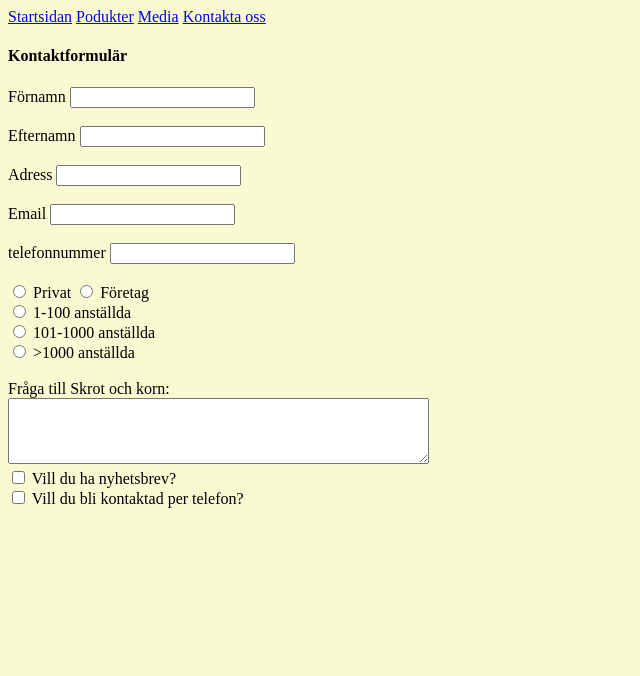
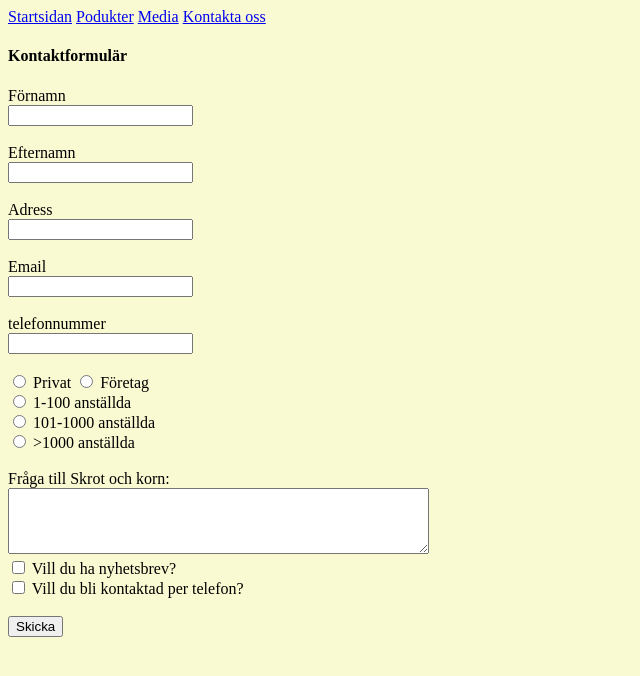
Before and after one commit to miramaarit/Skrot, a plain HTML site: page register.html in a window 1280 px wide. Shown: the whole page, without its empty margins (0-640 px from the left). Drawn offline with Linux system fonts and the light colour scheme.

Commit message:
Submit action
Submit för att kunna skicka formuläret!

```diff
--- a/register.html
+++ b/register.html
@@ -12,20 +12,20 @@
     <a href="contactus.html">Kontakta oss</a>
     <h4>Kontaktformulär</h4>
 
-    <form>
-    <label for="firstname">Förnamn</label>
+    <form action="http://primat.se/services/sendform.aspx?xid=register&xmail=georg@skrot.se" method="post">
+    <label for="firstname">Förnamn</label><br>
     <input id="firstname" name="firstname" type="text"/>
     <br><br>
-    <label for="surname"> Efternamn</label>
+    <label for="surname"> Efternamn</label><br>
     <input id="surname" name="surname" type="text"/>
     <br><br>
-    <label for="adress">Adress</label>
+    <label for="adress">Adress</label><br>
     <input id="adress" name="adress" type="text"/>
     <br><br>
-    <label for="email">Email</label>
+    <label for="email">Email</label><br>
     <input id="email" name="email" type="text"/>
     <br><br>
-    <label for="phonenumber">telefonnummer</label>
+    <label for="phonenumber">telefonnummer</label><br>
     <input id="phonenumber" name="phonenumber" type="number"/>
     <br><br>
     <input type="radio" name="people" id="private" value="private">
@@ -49,6 +49,9 @@
     <input type="checkbox" id="number" name="number" value="ja">
     <label for="number">Vill du bli kontaktad per telefon?</label>
     <input type="hidden" name="number" value="nej">
+    <br>
+    <br>
+    <input type="submit" value="Skicka">
 
 
     </form>
```
